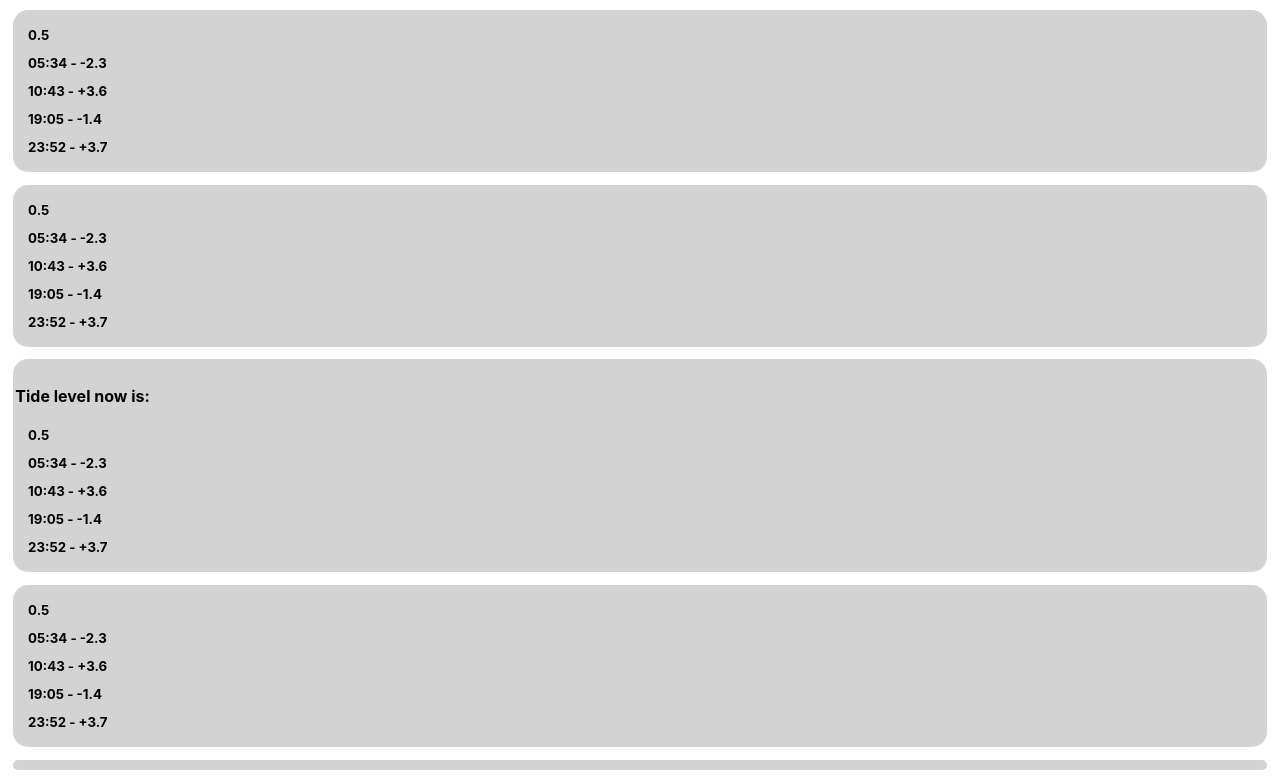
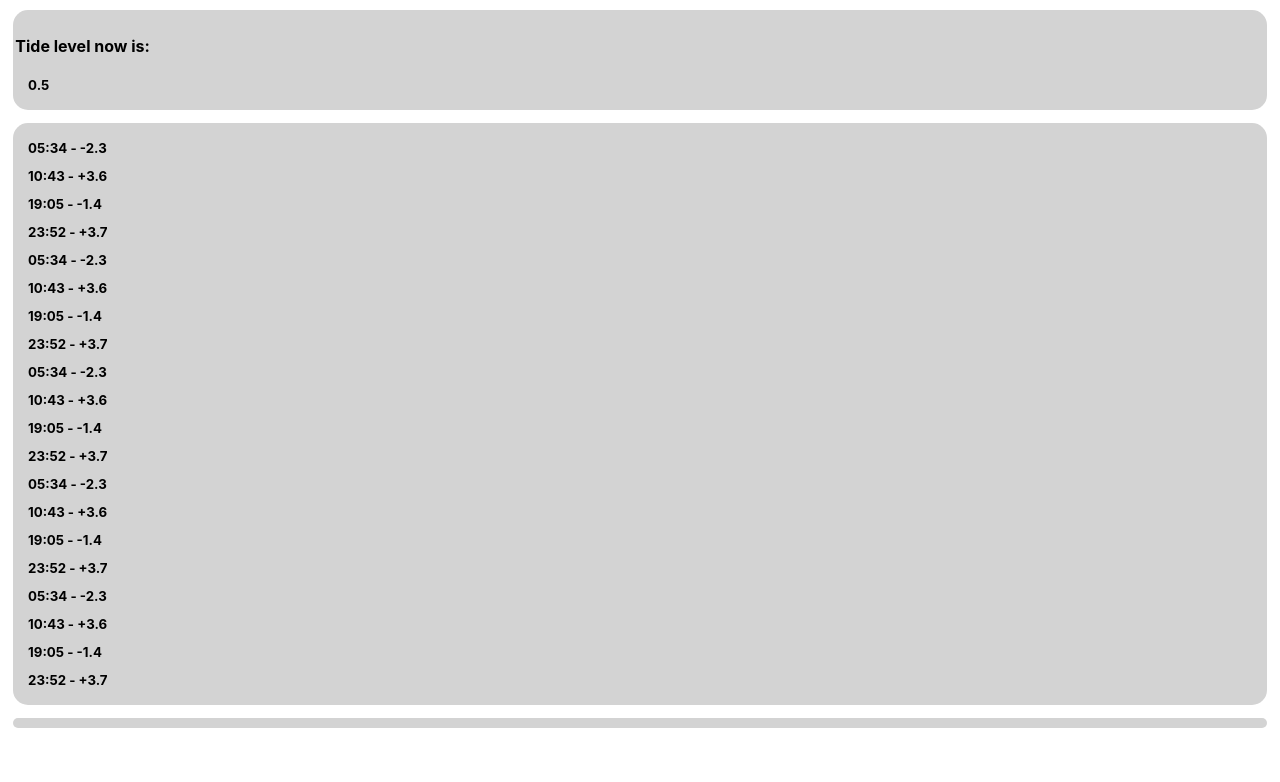
Before and after one commit to LeviiLovie/tide, a plain HTML site: page index.html in a window 1280 px wide. Shown: the part 110-892 px from the top of the page. After the commit the page ends 851 px from the top, so only its background shows below. Drawn offline with Linux system fonts and the light colour scheme; a script that the page names is missing.

Commit message:
Update index.html
redisain

```diff
--- a/index.html
+++ b/index.html
@@ -80,49 +80,40 @@
         <h2 id="header_sub_title">On Phuket, from leo</h2>
     </header>
     <main>
-        <section id="tides-yesterday">
-            <div id="tides-now">
-                <h5>0.5</h5> <!--  Information must geting from server!  -->
+        <section id="tides-now">
+            <h4>Tide level now is:</h4>
+            <h5>0.5</h5> <!--  Information must geting from server!  -->
+        </section>
+        <section id="tides-min-max-value">
+            <div id="tide-min-max-1-day-befor-today" class="tides-min-max-container">
+                <h5>05:34 - -2.3</h5>
+                <h5>10:43 - +3.6</h5>
+                <h5>19:05 - -1.4</h5>
+                <h5>23:52 - +3.7</h5>
             </div>
-            <div id="tides-min-max">
-                <h5>05:34 - -2.3</h5> <!--  Information must geting from server!  -->
-                <h5>10:43 - +3.6</h5> <!--  Information must geting from server!  -->
-                <h5>19:05 - -1.4</h5> <!--  Information must geting from server!  -->
-                <h5>23:52 - +3.7</h5> <!--  Information must geting from server!  -->
+            <div id="tide-min-max-today" class="tides-min-max-container">
+                <h5>05:34 - -2.3</h5>
+                <h5>10:43 - +3.6</h5>
+                <h5>19:05 - -1.4</h5>
+                <h5>23:52 - +3.7</h5>
             </div>
-        </section>
-        <section id="tides-today">
-            <div id="tides-now">
-                <h5>0.5</h5> <!--  Information must geting from server!  -->
+            <div id="tide-min-max-1-day-after-today" class="tides-min-max-container">
+                <h5>05:34 - -2.3</h5>
+                <h5>10:43 - +3.6</h5>
+                <h5>19:05 - -1.4</h5>
+                <h5>23:52 - +3.7</h5>
             </div>
-            <div id="tides-min-max">
-                <h5>05:34 - -2.3</h5> <!--  Information must geting from server!  -->
-                <h5>10:43 - +3.6</h5> <!--  Information must geting from server!  -->
-                <h5>19:05 - -1.4</h5> <!--  Information must geting from server!  -->
-                <h5>23:52 - +3.7</h5> <!--  Information must geting from server!  -->
+            <div id="tide-min-max-2-day-after-today" class="tides-min-max-container">
+                <h5>05:34 - -2.3</h5>
+                <h5>10:43 - +3.6</h5>
+                <h5>19:05 - -1.4</h5>
+                <h5>23:52 - +3.7</h5>
             </div>
-        </section>
-        <section id="tides-tomorow">
-            <div id="tides-now">
-                <h4>Tide level now is:</h4>
-                <h5>0.5</h5> <!--  Information must geting from server!  -->
-            </div>
-            <div id="tides-min-max">
-                <h5>05:34 - -2.3</h5> <!--  Information must geting from server!  -->
-                <h5>10:43 - +3.6</h5> <!--  Information must geting from server!  -->
-                <h5>19:05 - -1.4</h5> <!--  Information must geting from server!  -->
-                <h5>23:52 - +3.7</h5> <!--  Information must geting from server!  -->
-            </div>
-        </section>
-        <section id="tides-day-after-tomorow">
-            <div id="tides-now">
-                <h5>0.5</h5> <!--  Information must geting from server!  -->
-            </div>
-            <div id="tides-min-max">
-                <h5>05:34 - -2.3</h5> <!--  Information must geting from server!  -->
-                <h5>10:43 - +3.6</h5> <!--  Information must geting from server!  -->
-                <h5>19:05 - -1.4</h5> <!--  Information must geting from server!  -->
-                <h5>23:52 - +3.7</h5> <!--  Information must geting from server!  -->
+            <div id="tide-min-max-3-day-after-today" class="tides-min-max-container">
+                <h5>05:34 - -2.3</h5>
+                <h5>10:43 - +3.6</h5>
+                <h5>19:05 - -1.4</h5>
+                <h5>23:52 - +3.7</h5>
             </div>
         </section>
         <section id="tides-table">
@@ -131,3 +122,9 @@
     </main>
 </body>
 </html>
+<!-- <div id="tides-min-max">
+    <h5>05:34 - -2.3</h5> Information must geting from server!
+    <h5>10:43 - +3.6</h5> Information must geting from server!
+    <h5>19:05 - -1.4</h5> Information must geting from server!
+    <h5>23:52 - +3.7</h5> Information must geting from server!
+</div> -->
```
